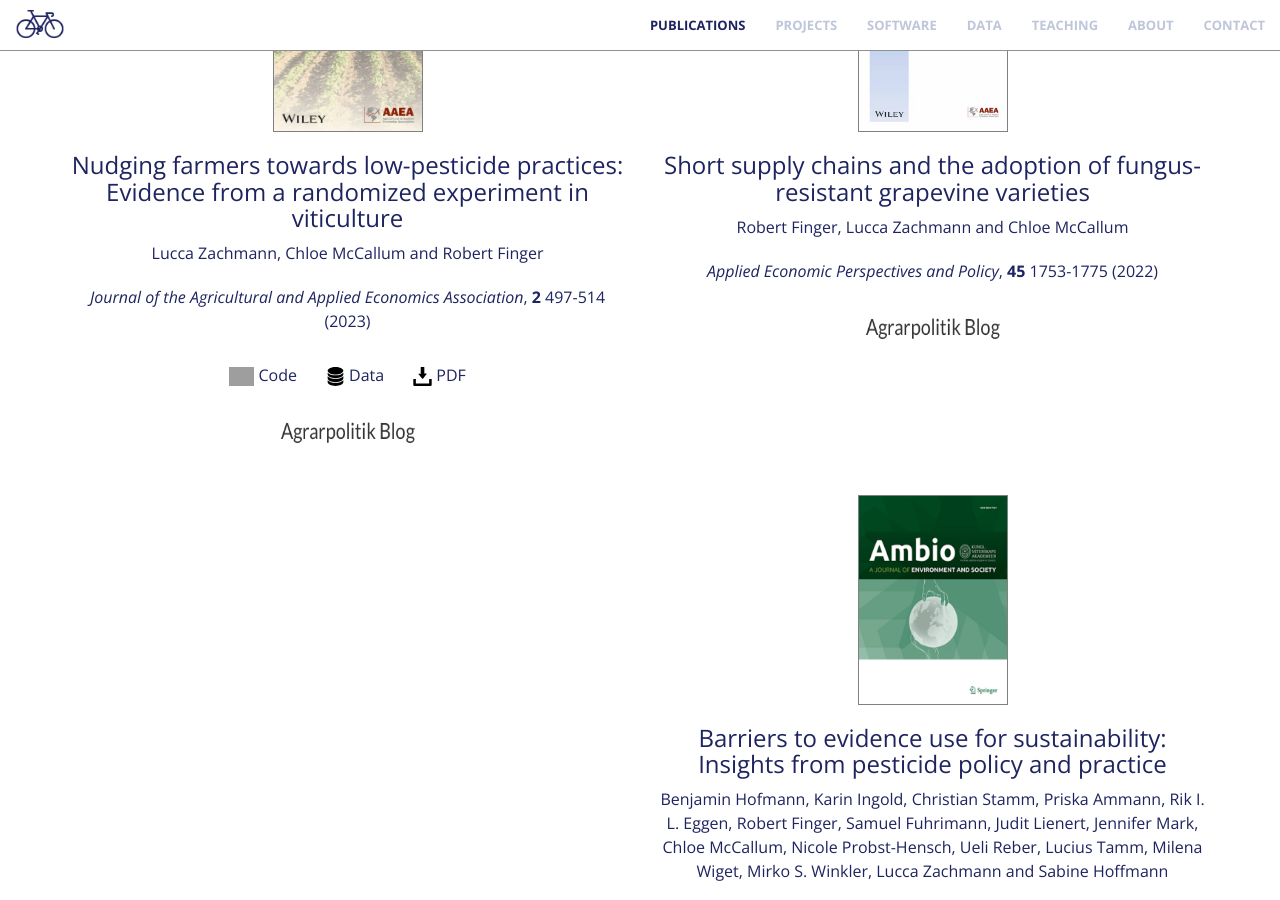
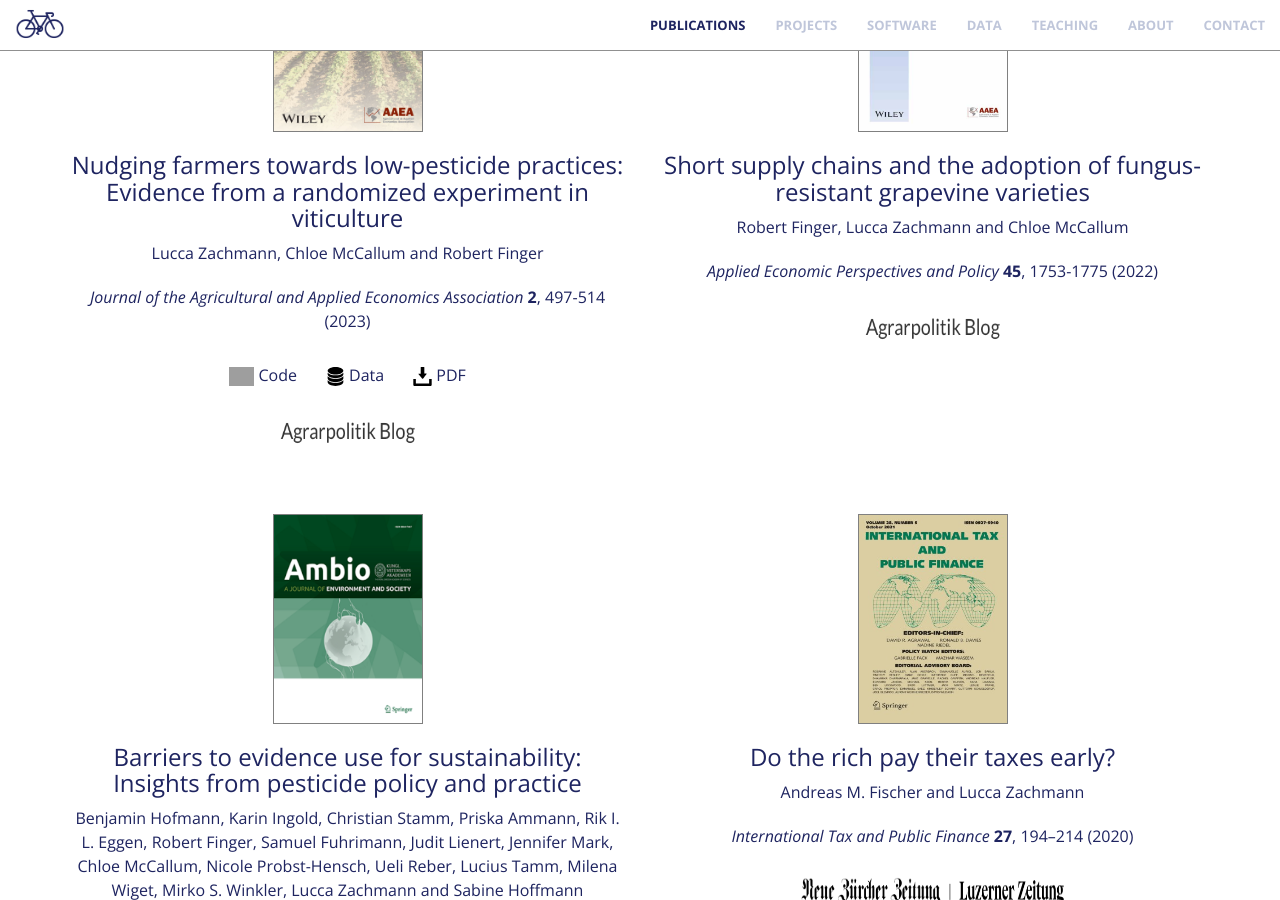
Before and after one commit to luccalino/luccalino.github.io, a Jekyll site: the page built from index.html, in a window 1280 px wide and 900 px high, scrolled down 1697 px. Built offline with Jekyll 4.4.1, drawn with Linux system fonts in a browser that asks for light colours; nearby versions of some CDN libraries; grey boxes are pictures that could not be loaded.

Commit message:
Update publications.html

```diff
--- a/_includes/publications.html
+++ b/_includes/publications.html
@@ -32,7 +32,7 @@
                       <a class="fa fa-4x wow bounceIn text-primary" href="https://onlinelibrary.wiley.com/doi/full/10.1002/jaa2.76" target="_blank"><img title="JAAEA" alt="JAAEA" src="img/jaa2.jpeg" style="cursor:pointer;border:1px solid grey;" width="150" height="210"></a>
                       <h3 style="color:#1E2460;">Nudging farmers towards low-pesticide practices: Evidence from a randomized experiment in viticulture</h3>
                       <p class="text-muted" style="color:#1E2460;">Lucca Zachmann, Chloe McCallum and Robert Finger</p>
-                      <p class="text-muted" style="color:#1E2460;"><i>Journal of the Agricultural and Applied Economics Association</i>, <b>2</b> 497-514 (2023)</p>
+                      <p class="text-muted" style="color:#1E2460;"><i>Journal of the Agricultural and Applied Economics Association</i> <b>2</b>, 497-514 (2023)</p>
                     <p style="margin-bottom:0.25cm;"></p>
                     <p class="text-muted" style="color:#1E2460;"><a href="https://www.research-collection.ethz.ch/handle/20.500.11850/624982" target="_blank"><i><img src="img/logo/github-icon-1-logo-svgrepo-com.svg" style="cursor:pointer; height:0.5cm; weight: 0.5cm;"></i></a> Code &nbsp; &nbsp; &nbsp; <a href="https://www.research-collection.ethz.ch/handle/20.500.11850/568595" target="_blank"><i><img src="img/logo/data-storage-device-svgrepo-com.svg" style="cursor:pointer; height:0.5cm; weight: 0.5cm;"></i></a> Data &nbsp; &nbsp; &nbsp; <a href="https://onlinelibrary.wiley.com/doi/epdf/10.1002/jaa2.76"><i><img src="img/logo/download-button-svgrepo-com.svg" style="cursor:pointer; height:0.5cm; weight: 0.5cm;"></i></a> PDF </p>
                     <p style="margin-bottom:0.25cm;"></p>
@@ -43,10 +43,10 @@
                       <a class="fa fa-4x wow bounceIn text-primary" href="https://onlinelibrary.wiley.com/doi/full/10.1002/aepp.13337" target="_blank"><img title="AEPP" alt="AEPP" src="img/AEPP.jpg" style="cursor:pointer;border:1px solid grey;" width="150" height="210"></a>
                       <h3 style="color:#1E2460;">Short supply chains and the adoption of fungus-resistant grapevine varieties</h3>
                       <p class="text-muted" style="color:#1E2460;">Robert Finger, Lucca Zachmann and Chloe McCallum</p>
-                      <p class="text-muted" style="color:#1E2460;"><i>Applied Economic Perspectives and Policy</i>, <b>45</b> 1753-1775 (2022)</p>
+                      <p class="text-muted" style="color:#1E2460;"><i>Applied Economic Perspectives and Policy</i> <b>45</b>, 1753-1775 (2022)</p>
                     <p style="margin-bottom:0.25cm;"></p>
                     <p class="text-muted"><a href="https://agrarpolitik-blog.com/2023/01/12/kurze-lieferketten-und-der-anbau-pilzwiderstandsfahiger-rebsorten/" target="_blank"><img src="/img/agrarpolitik_blog.png" style="cursor:pointer" width="140" height="30"></a></p>
-                    <p style="margin-bottom:3.5cm;"></p>
+                    <p style="margin-bottom:4cm;"></p>
             </div>
             <div class="col-md-6 mb-4 text-center d-flex align-items-stretch">
                     <a class="fa fa-4x wow bounceIn text-primary" href="https://link.springer.com/article/10.1007/s13280-022-01790-4" target="_blank"><img title="Ambio" alt="Ambio" src="img/AMBIO.png" style="cursor:pointer;border:1px solid grey;" width="150" height="210"></a>
```
